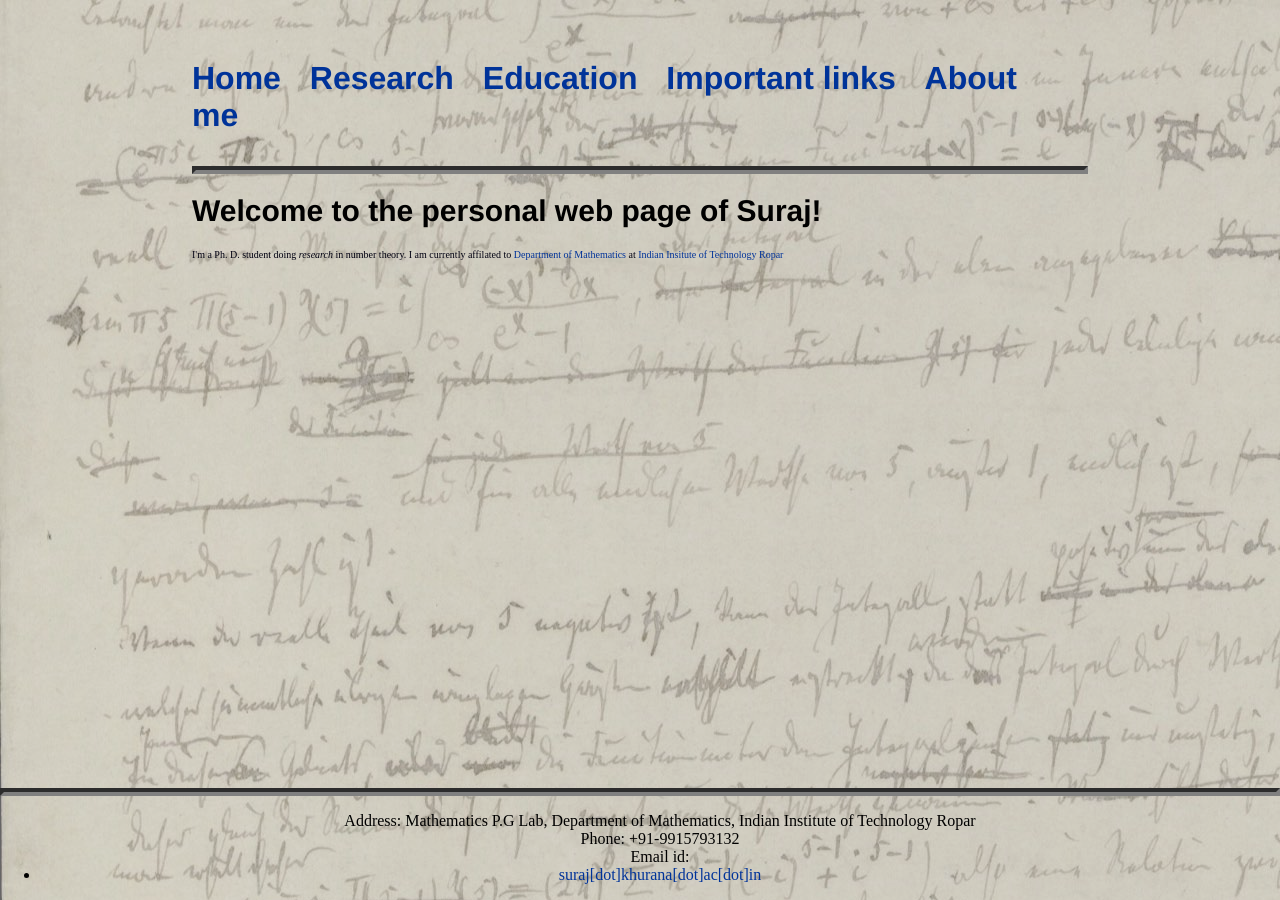
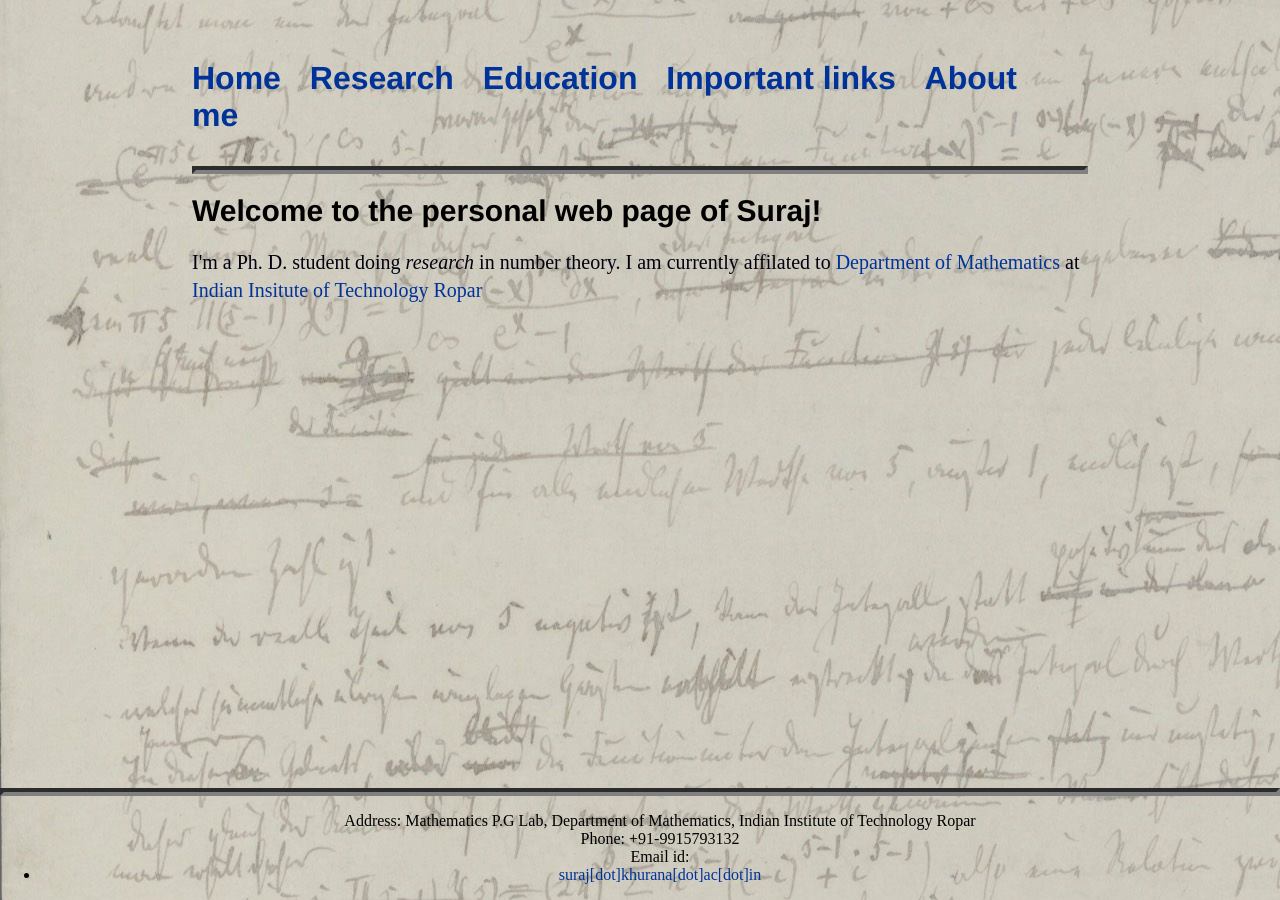
Before and after one commit to Suraj-Singh-Khurana/Suraj-Singh-Khurana.github.io, a Jekyll site: the page built from index.html, in a window 1280 px wide. Built offline with Jekyll 4.4.1, drawn with Linux system fonts in a browser that asks for light colours.

Commit message:
Update index.html

```diff
--- a/index.html
+++ b/index.html
@@ -5,7 +5,7 @@ title: Suraj Singh Khurana, Research Scholar
 <div class="blurb">
 	<!--<h1>Hi there, I'm Suraj!</h1>-->
 	<h1 style="font-size:30px;">Welcome to the personal web page of Suraj!</h1>
-	<p style="font-size:10px;">I'm a Ph. D. student doing <em>research</em> in number theory.
+	<p style="font-size:20px;">I'm a Ph. D. student doing <em>research</em> in number theory.
 		I am currently affilated to <a href="http://www.iitrpr.ac.in/math/">Department of Mathematics</a> at
 		<a href="http://www.iitrpr.ac.in/">Indian Insitute of Technology Ropar</a>
 	</p>
```
